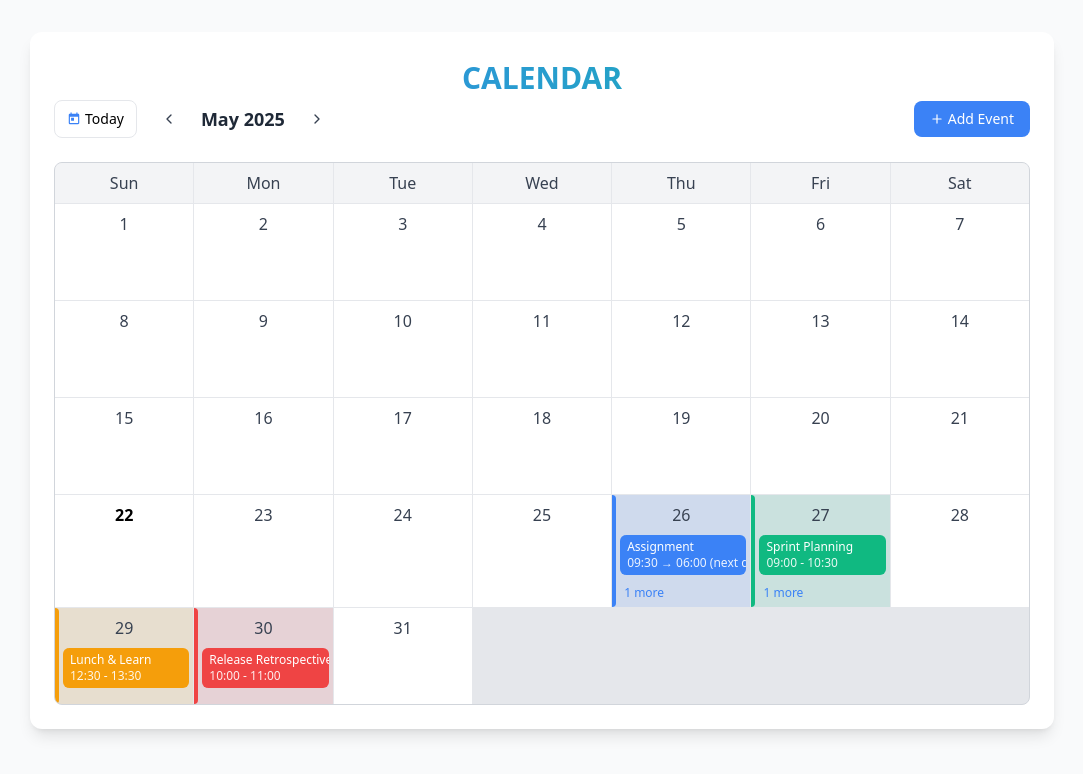
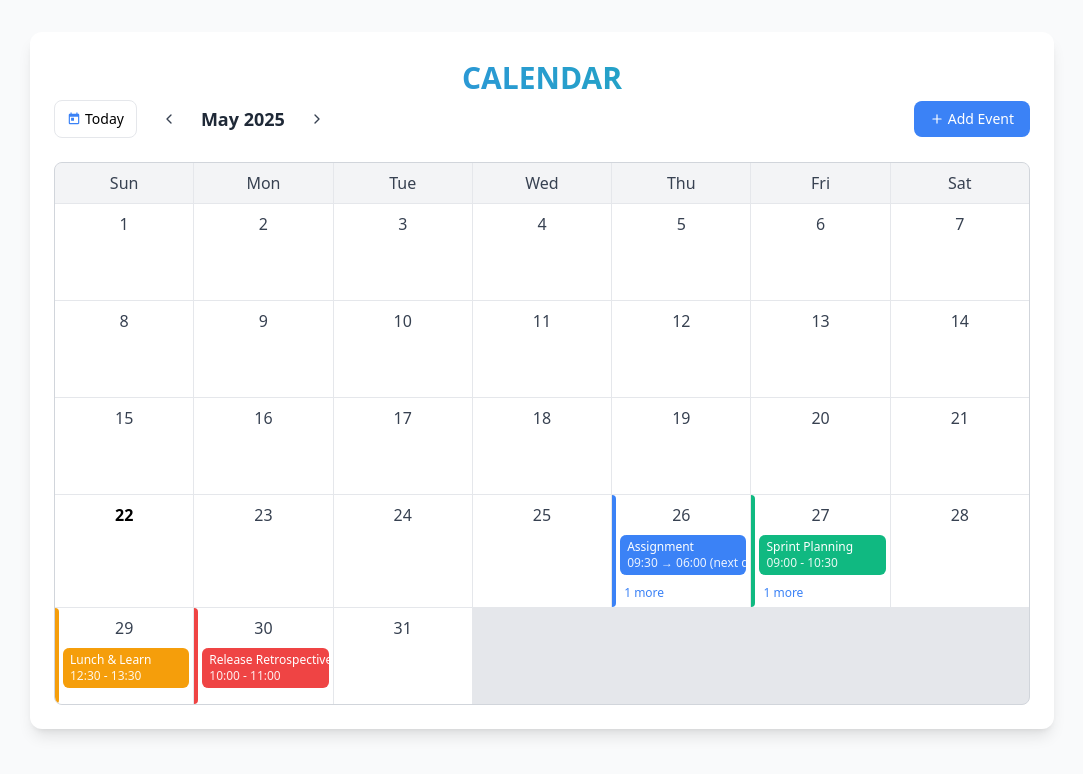
Before and after one commit to vikas809028/Calendar-Webapp, a React (Vite) app: page / in a window 1280 px wide. Shown: the top 774 px of the page, without its empty margins (98-1181 px from the left). Built offline with nearby package versions, Linux system fonts and the light colour scheme.

Commit message:
css updated for current day view

```diff
--- a/src/components/calendar/MonthView.jsx
+++ b/src/components/calendar/MonthView.jsx
@@ -45,8 +45,7 @@ export default function MonthView({ days, events}) {
           return (
             <div
               key={day.toString()}
-              className={`relative bg-white p-1 min-h-24  ${isSameDay(day, new Date()) && ' bg-blue-100'}`}
-              style={first ? { backgroundColor: `${first.color}20` } : {}}
+              className={`relative bg-white p-1 min-h-24 ${isSameDay(day, new Date()) ? 'bg-blue-100' : ''}`}
             >
               <div className={`text-center p-1 ${isSameDay(day, new Date()) ? ' font-bold' : 'text-gray-700'}`}>
                 {format(day, 'd')}
```
